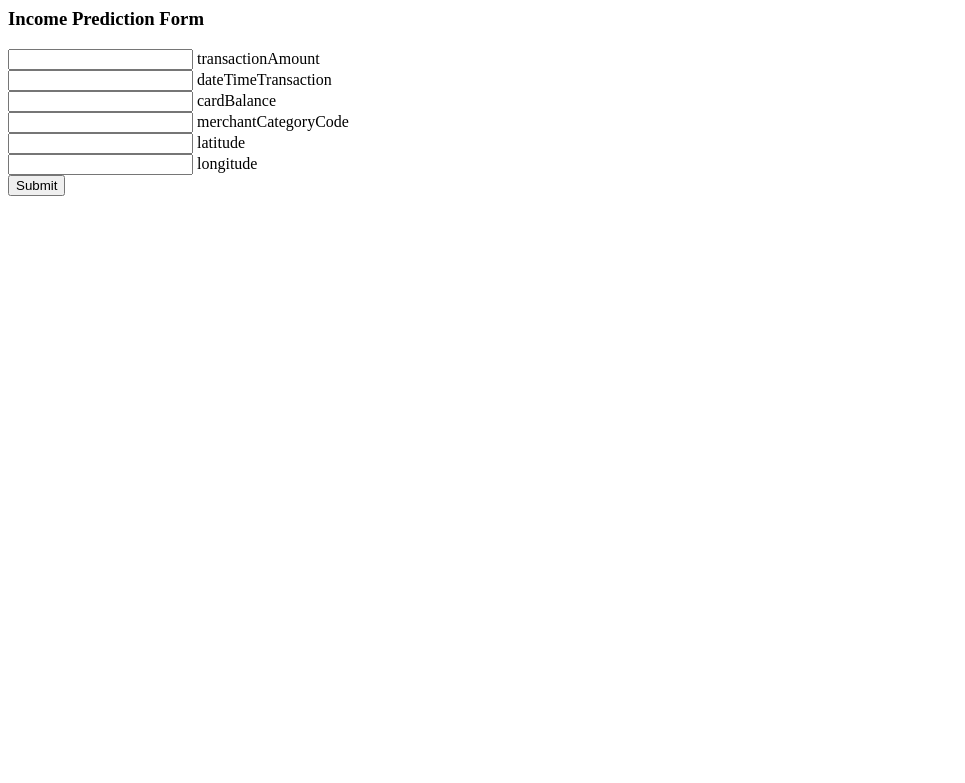
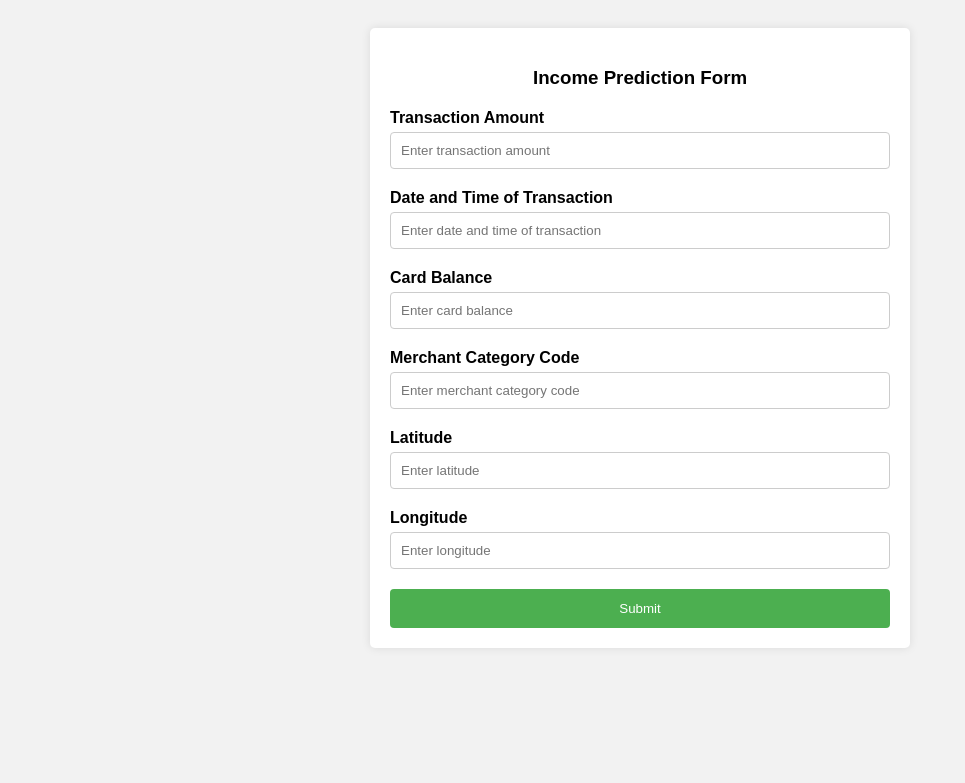
Before and after one commit to pragatisharma04/Codivas, a Flask app: page / in a window 1280 px wide. Shown: the top 783 px of the page, without its empty margins (0-965 px from the left). Run offline with Flask 3, Linux system fonts and the light colour scheme.

Commit message:
UI changes

```diff
--- a/app.py
+++ b/app.py
@@ -2,7 +2,6 @@ from flask import Flask,render_template, render_template,request
 import pickle
 import numpy as np
 from sklearn import *
-from sklearn.linear_model._base import _preprocess_data
 #from sklearn.ensemble._iforest import *
 from sklearn.ensemble import IsolationForest
 
@@ -24,11 +23,10 @@ def get_result():
     to_predict_list = list(to_predict_list.values())
     to_predict_list = list(map(int, to_predict_list))
     result = ValuePredictor(to_predict_list)
-    if int(result)== 1:
-        prediction ='Income more than 50K'
+    if(result==-1):
+        return "Fraudulent Transaction!!"
     else:
-        prediction ='Income less that 50K'
-    return render_template("result.html", prediction = prediction)
+        return "OK"
 
 if __name__ == "__main__":
     app.run(debug=True)
--- a/templates/index.html
+++ b/templates/index.html
@@ -1,35 +1,91 @@
+<!DOCTYPE html>
 <html>
+<head>
+    <title>Income Prediction Form</title>
+    <style>
+        body {
+            font-family: Arial, sans-serif;
+            background-color: #f2f2f2;
+            padding: 20px;
+        }
+
+        .container {
+            background-color: white;
+            padding: 20px;
+            border-radius: 5px;
+            box-shadow: 0 0 10px rgba(0, 0, 0, 0.1);
+            max-width: 500px;
+            margin: 0 auto;
+        }
+
+        h3 {
+            text-align: center;
+            margin-bottom: 20px;
+        }
+
+        .form-group {
+            margin-bottom: 20px;
+        }
+
+        label {
+            display: block;
+            font-weight: bold;
+            margin-bottom: 5px;
+        }
+
+        input[type=text] {
+            width: 100%;
+            padding: 10px;
+            border: 1px solid #ccc;
+            border-radius: 4px;
+            box-sizing: border-box;
+        }
+
+        input[type=submit] {
+            background-color: #4CAF50;
+            color: white;
+            padding: 12px 20px;
+            border: none;
+            border-radius: 4px;
+            cursor: pointer;
+            width: 100%;
+        }
+
+        input[type=submit]:hover {
+            background-color: #45a049;
+        }
+    </style>
+</head>
 <body>
-	<h3>Income Prediction Form</h3>
-
-<div>
-<form action="/predict" method="POST">
-    <input type="text" id="transactionAmount" name="transactionAmount">
-	<label for="transactionAmount">transactionAmount</label>
-    <br>
-
-    <input type="text" id="dateTimeTransaction" name="dateTimeTransaction">
-	<label for="dateTimeTransaction">dateTimeTransaction</label>
-	<br>
-
-    <input type="text" id="cardBalance" name="cardBalance">
-	<label for="cardBalance">cardBalance</label>
-	<br>
-
-    <input type="text" id="merchantCategoryCode" name="merchantCategoryCode">
-	<label for="merchantCategoryCode">merchantCategoryCode</label>
-	<br>
-
-    <input type="text" id="latitude" name="latitude">
-	<label for="latitude">latitude</label>
-	<br>
-
-    <input type="text" id="longitude" name="longitude">
-	<label for="longitude">longitude</label>
-    <br>
-
-    <input type="submit" value="Submit">
-</form>
-</div>
+    <div class="container">
+        <h3>Income Prediction Form</h3>
+        <form action="/predict" method="POST">
+            <div class="form-group">
+                <label for="transactionAmount">Transaction Amount</label>
+                <input type="text" id="transactionAmount" name="transactionAmount" placeholder="Enter transaction amount">
+            </div>
+            <div class="form-group">
+                <label for="dateTimeTransaction">Date and Time of Transaction</label>
+                <input type="text" id="dateTimeTransaction" name="dateTimeTransaction" placeholder="Enter date and time of transaction">
+            </div>
+            <div class="form-group">
+                <label for="cardBalance">Card Balance</label>
+                <input type="text" id="cardBalance" name="cardBalance" placeholder="Enter card balance">
+            </div>
+            <div class="form-group">
+                <label for="merchantCategoryCode">Merchant Category Code</label>
+                <input type="text" id="merchantCategoryCode" name="merchantCategoryCode" placeholder="Enter merchant category code">
+            </div>
+            <div class="form-group">
+                <label for="latitude">Latitude</label>
+                <input type="text" id="latitude" name="latitude" placeholder="Enter latitude">
+            </div>
+            <div class="form-group">
+                <label for="longitude">Longitude</label>
+                <input type="text" id="longitude" name="longitude" placeholder="Enter longitude">
+            </div>
+            <input type="submit" value="Submit">
+        </form>
+    </div>
 </body>
 </html>
```
